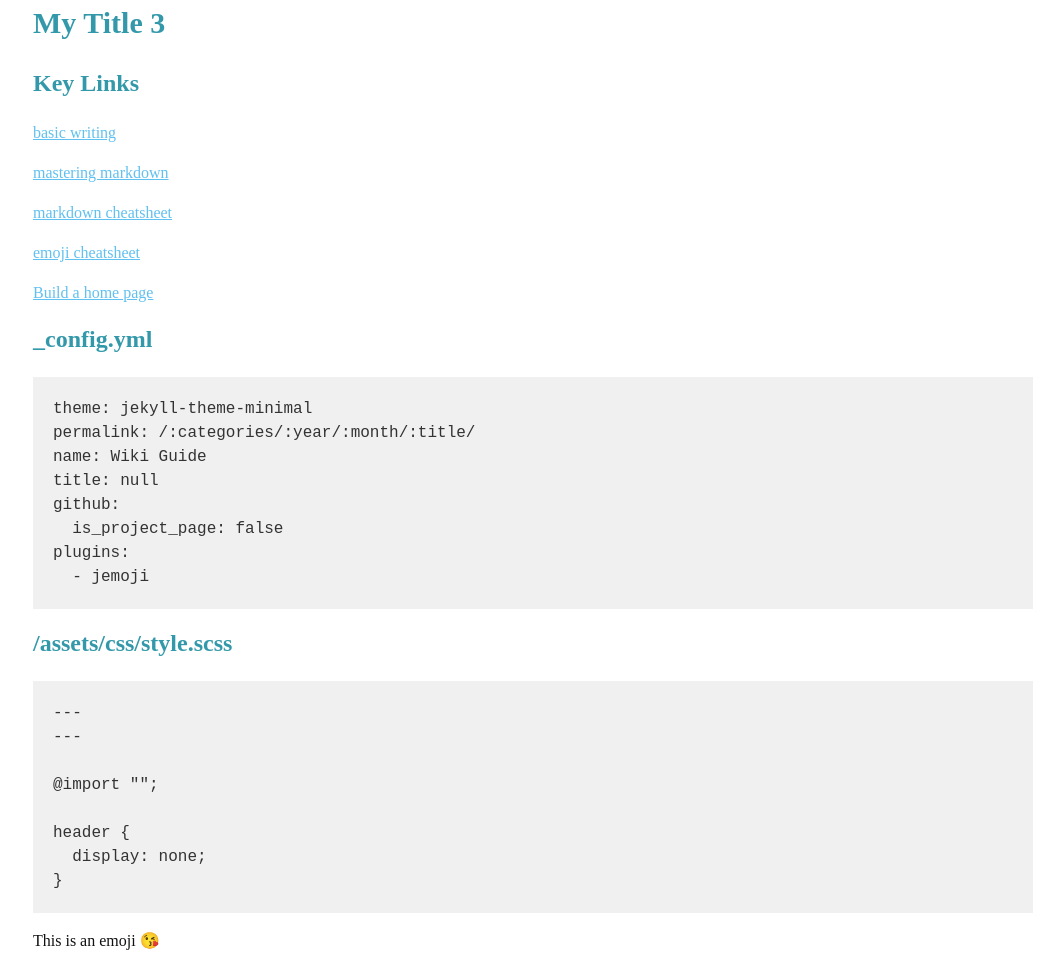
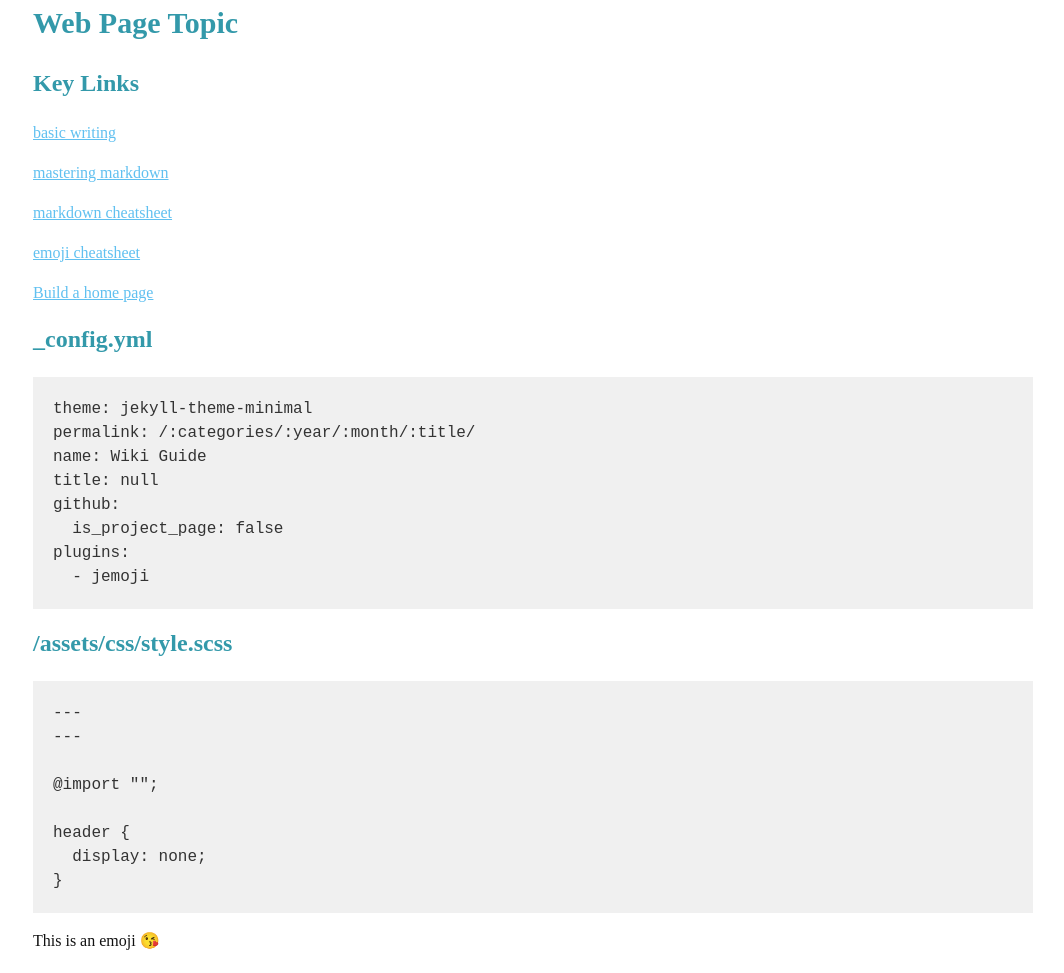
Before and after one commit to profphillips/wikibasics, a Jekyll site: the page built from index.md, in a window 1280 px wide. Shown: the whole page, without its empty margins (107-1171 px from the left). Built offline with Jekyll 4.4.1, drawn with Linux system fonts in a browser that asks for light colours; emoji names are drawn with the system emoji font; our own code applies the rules of GitHub Pages for plain Markdown files.

Commit message:
Update index.md

```diff
--- a/index.md
+++ b/index.md
@@ -2,7 +2,7 @@
 layout: default
 ---
 
-# My Title 3
+# Web Page Topic
 
 ## Key Links
 
```
